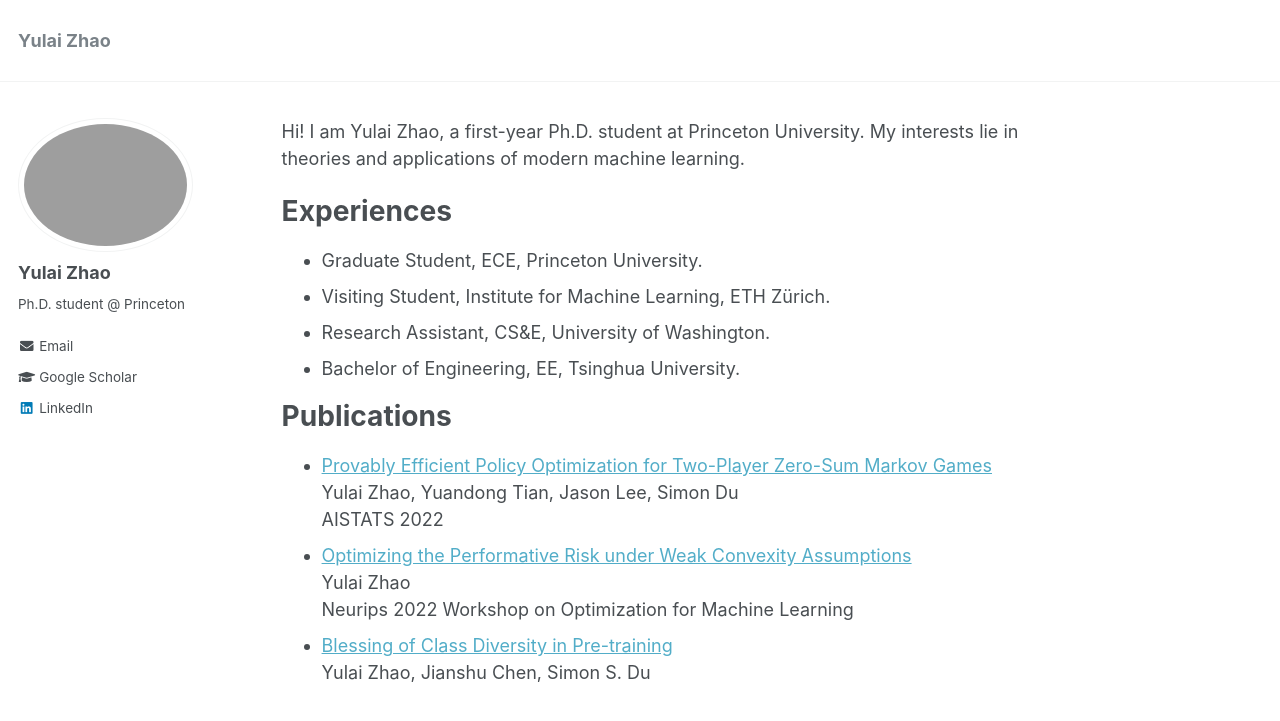
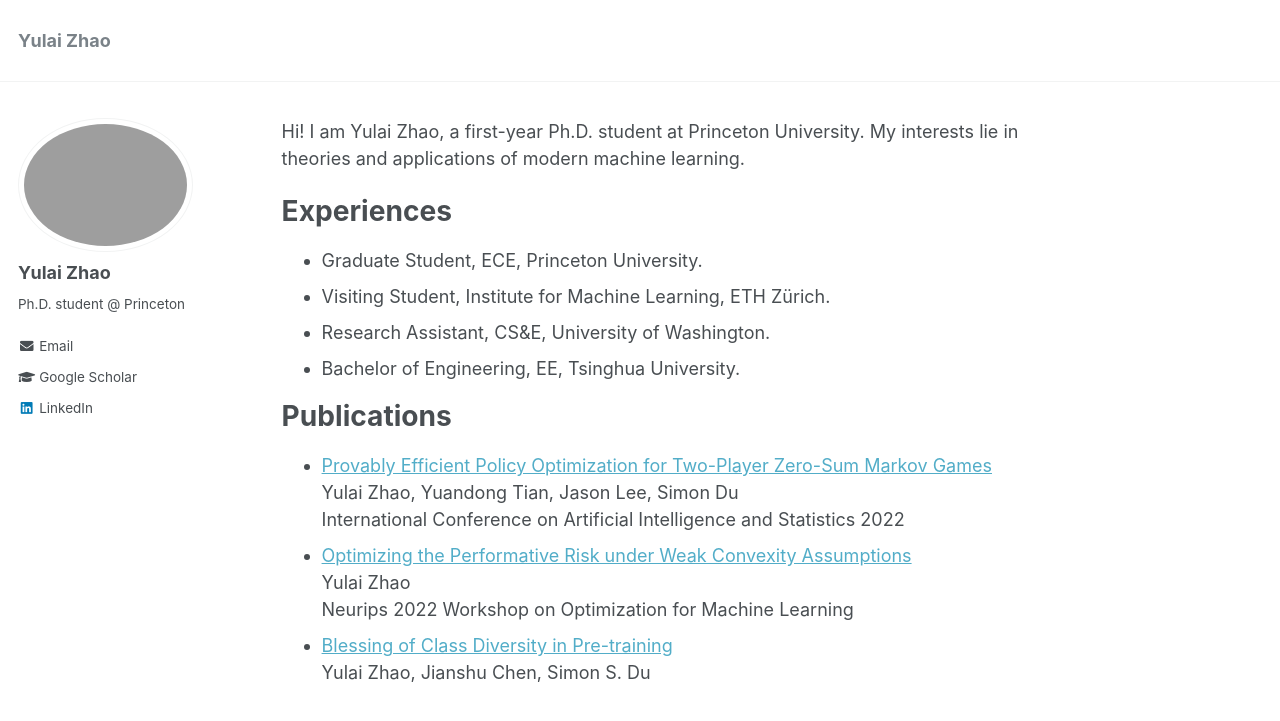
Before and after one commit to zhaoyl18/zhaoyl18.github.io, a Jekyll site: the page built from _pages/about.md, in a window 1280 px wide. Shown: the top 721 px of the page. Built offline with Jekyll 4.4.1, drawn with Linux system fonts in a browser that asks for light colours.

Commit message:
Update about.md

```diff
--- a/_pages/about.md
+++ b/_pages/about.md
@@ -21,7 +21,7 @@ Publications
 ======
 * [Provably Efficient Policy Optimization for Two-Player Zero-Sum Markov Games](https://proceedings.mlr.press/v151/zhao22b.html)
 Yulai Zhao, Yuandong Tian, Jason Lee, Simon Du
-AISTATS 2022
+International Conference on Artificial Intelligence and Statistics 2022
 * [Optimizing the Performative Risk under Weak Convexity Assumptions](https://arxiv.org/abs/2209.00771)
 Yulai Zhao
 Neurips 2022 Workshop on Optimization for Machine Learning
```
